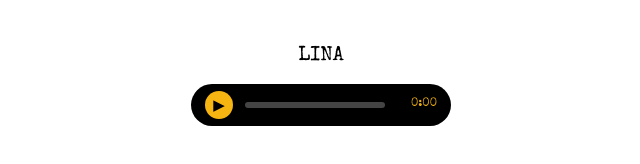
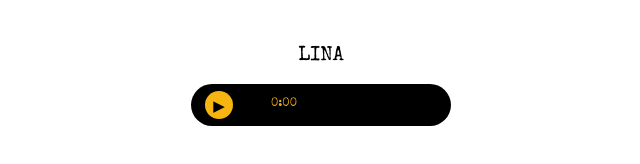
Before and after one commit to xpanol/LINA, a plain HTML site: page index.html in a window 1280 px wide. Shown: the whole page, without its empty margins (319-959 px from the left). Drawn offline with nearby package versions, Linux system fonts and the light colour scheme.

Commit message:
Update index.html

```diff
--- a/index.html
+++ b/index.html
@@ -51,11 +51,16 @@
     }
 
     .play span {
-      font-size: 15px;
-      color: black;
-      pointer-events: none;
-      margin: 0;         /* usuwa przesunięcie */
-      line-height: 0;    /* idealne wyśrodkowanie pionowe */
+  font-size: 15px;
+  color: black;
+  pointer-events: none;
+  margin: 0;
+  line-height: 1;
+  display: flex;
+  align-items: center;
+  justify-content: center;
+}
+
     }
 
     .bar {
```
